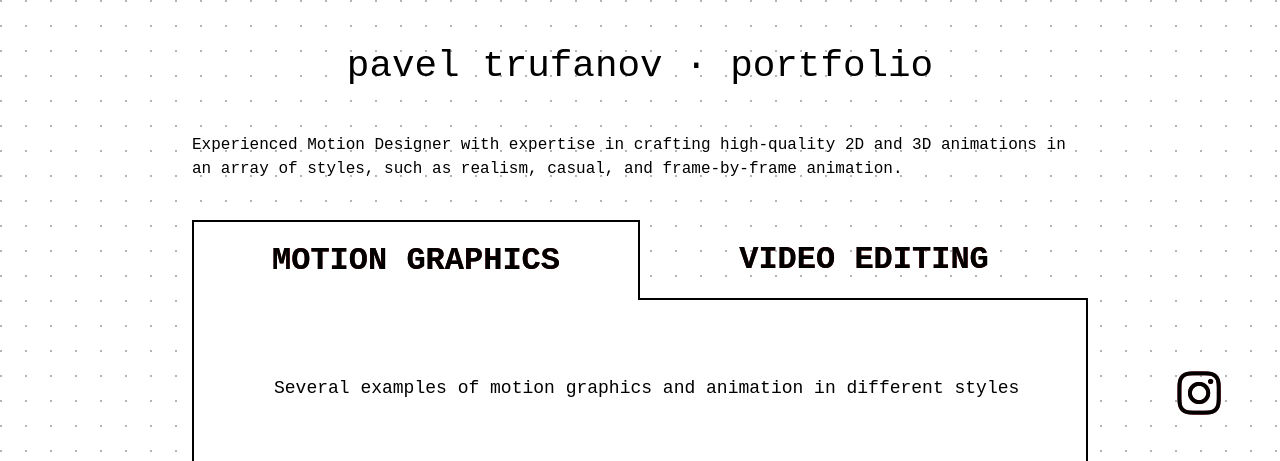
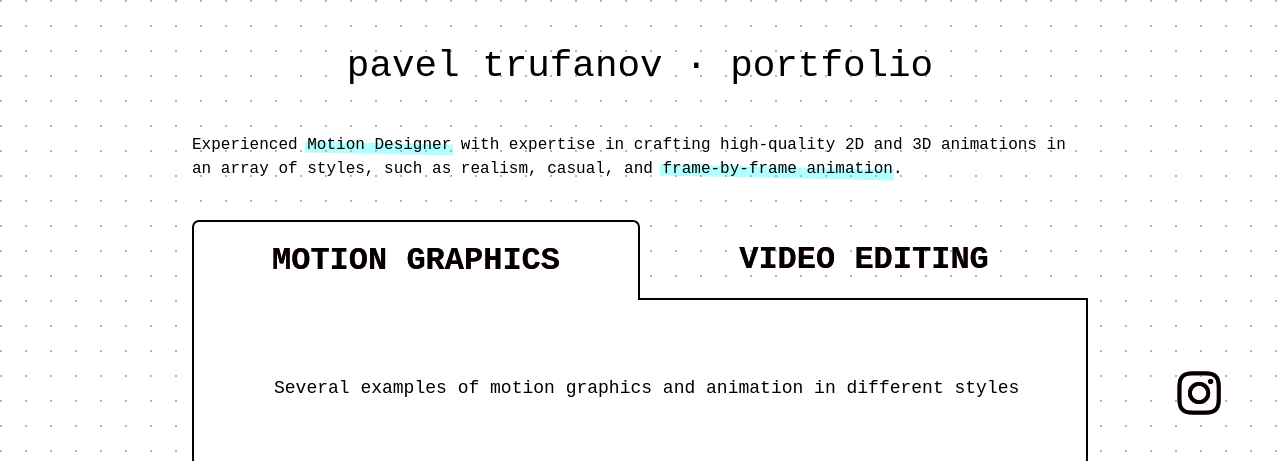
Before and after one commit to pvlt/pvlt.github.io, a plain HTML site: page index.html in a window 1280 px wide. Shown: the top 461 px of the page. Drawn offline with nearby package versions, Linux system fonts and the light colour scheme; a web font is replaced by a local one.

Commit message:
round border

```diff
--- a/index.html
+++ b/index.html
@@ -70,7 +70,8 @@
 
 		<div class="intro">
 			<p>
-				Experienced Motion Designer with expertise in crafting high-quality 2D and 3D animations in an array of styles, such as realism, casual, and frame-by-frame animation.
+				Experienced <span class="marked">Motion Designer</span> with expertise in crafting high-quality 2D and 3D animations
+				in an array of styles, such as realism, casual, and <span class="marked">frame-by-frame animation</span>.
 			</p>
 		</div>
 
--- a/style.css
+++ b/style.css
@@ -1,4 +1,5 @@
 @import url('https://fonts.googleapis.com/css2?family=Martian+Mono&display=swap');
+
 
 /* css code */
 * {
@@ -35,6 +36,25 @@ body {
 	padding: 3% auto;
 	display: flex;
 	flex-wrap: wrap;
+}
+
+.marked {
+  position: relative;background-color: none;
+}
+
+
+.marked::before {
+  /* Highlight color */
+  background-color: rgba(0, 255, 255, 0.3);
+  font-weight: normal;
+  content: "";
+  position: absolute;
+  width: calc(100% + 4px);
+  height: 60%;
+  left: -2px;
+  bottom: 0;
+  z-index: -1;
+  transform: rotate(1.2deg);
 }
 
 .title {
@@ -207,6 +227,7 @@ body {
   border: 2px solid black;
   border-bottom: none;
   color: #black;
+  	  border-radius: 7px 7px 0 0;
 }
 
 .tabs input[type="radio"]:checked + label + .tab {
```
